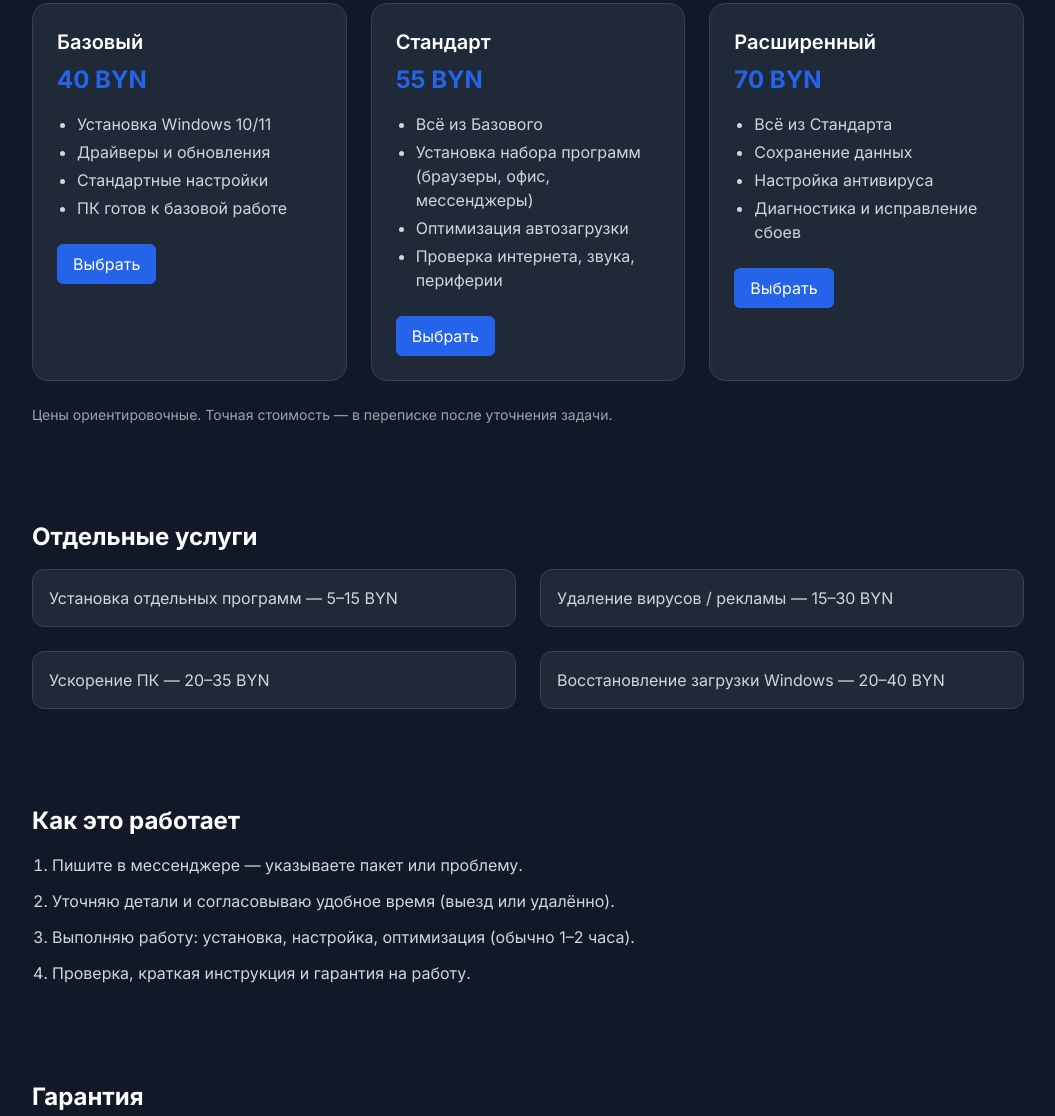
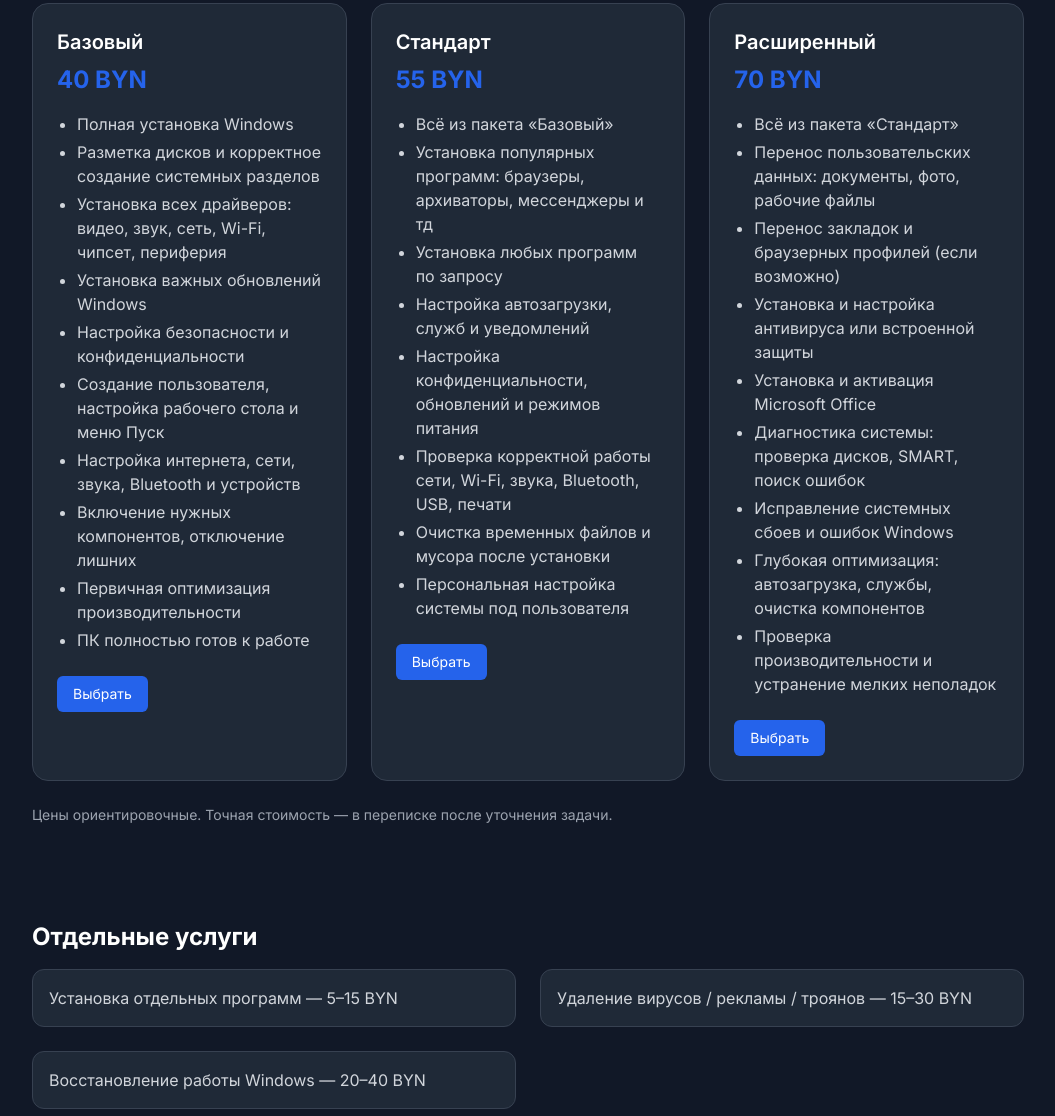
Before and after one commit to Pawwel3l/win_site, a plain HTML site: page index.html in a window 1280 px wide. Shown: the part 800-1916 px from the top of the page, without its empty margins (112-1167 px from the left). Drawn offline with nearby package versions, Linux system fonts and the light colour scheme.

Commit message:
update services info

```diff
--- a/index.html
+++ b/index.html
@@ -247,51 +247,67 @@
 <!-- Packages -->
 <section id="packages" class="max-w-5xl mx-auto px-4 py-12">
   <h2 class="text-2xl font-bold text-white mb-6">Пакеты услуг</h2>
-
   <div class="grid grid-cols-1 md:grid-cols-3 gap-6">
+    <!-- Базовый -->
     <article class="bg-gray-800 border border-gray-700 rounded-2xl p-6">
       <h3 class="text-xl font-semibold text-white">Базовый</h3>
       <div class="mt-2 text-[color:var(--accent)] font-bold text-2xl">40 BYN</div>
       <ul class="mt-4 list-disc ml-5 text-gray-300 space-y-1">
-        <li>Установка Windows 10/11</li>
-        <li>Драйверы и обновления</li>
-        <li>Стандартные настройки</li>
-        <li>ПК готов к базовой работе</li>
+        <li>Полная установка Windows</li>
+        <li>Разметка дисков и корректное создание системных разделов</li>
+        <li>Установка всех драйверов: видео, звук, сеть, Wi-Fi, чипсет, периферия</li>
+        <li>Установка важных обновлений Windows</li>
+        <li>Настройка безопасности и конфиденциальности</li>
+        <li>Создание пользователя, настройка рабочего стола и меню Пуск</li>
+        <li>Настройка интернета, сети, звука, Bluetooth и устройств</li>
+        <li>Включение нужных компонентов, отключение лишних</li>
+        <li>Первичная оптимизация производительности</li>
+        <li>ПК полностью готов к работе</li>
       </ul>
       <div class="mt-6">
-        <a href="#contact" class="inline-block px-4 py-2 bg-[color:var(--accent)] rounded-md text-white">Выбрать</a>
+        <a href="#contact" class="inline-block px-4 py-2 bg-[color:var(--accent)] rounded-md text-white text-sm">Выбрать</a>
       </div>
     </article>
 
+    <!-- Стандарт -->
     <article class="bg-gray-800 border border-gray-700 rounded-2xl p-6">
       <h3 class="text-xl font-semibold text-white">Стандарт</h3>
       <div class="mt-2 text-[color:var(--accent)] font-bold text-2xl">55 BYN</div>
       <ul class="mt-4 list-disc ml-5 text-gray-300 space-y-1">
-        <li>Всё из Базового</li>
-        <li>Установка набора программ (браузеры, офис, мессенджеры)</li>
-        <li>Оптимизация автозагрузки</li>
-        <li>Проверка интернета, звука, периферии</li>
+        <li>Всё из пакета «Базовый»</li>
+        <li>Установка популярных программ: браузеры, архиваторы, мессенджеры и тд</li>
+        <li>Установка любых программ по запросу</li>
+        <li>Настройка автозагрузки, служб и уведомлений</li>
+        <li>Настройка конфиденциальности, обновлений и режимов питания</li>
+        <li>Проверка корректной работы сети, Wi-Fi, звука, Bluetooth, USB, печати</li>
+        <li>Очистка временных файлов и мусора после установки</li>
+        <li>Персональная настройка системы под пользователя</li>
       </ul>
       <div class="mt-6">
-        <a href="#contact" class="inline-block px-4 py-2 bg-[color:var(--accent)] rounded-md text-white">Выбрать</a>
+        <a href="#contact" class="inline-block px-4 py-2 bg-[color:var(--accent)] rounded-md text-white text-sm">Выбрать</a>
       </div>
     </article>
 
+    <!-- Расширенный -->
     <article class="bg-gray-800 border border-gray-700 rounded-2xl p-6">
       <h3 class="text-xl font-semibold text-white">Расширенный</h3>
       <div class="mt-2 text-[color:var(--accent)] font-bold text-2xl">70 BYN</div>
       <ul class="mt-4 list-disc ml-5 text-gray-300 space-y-1">
-        <li>Всё из Стандарта</li>
-        <li>Сохранение данных</li>
-        <li>Настройка антивируса</li>
-        <li>Диагностика и исправление сбоев</li>
+        <li>Всё из пакета «Стандарт»</li>
+        <li>Перенос пользовательских данных: документы, фото, рабочие файлы</li>
+        <li>Перенос закладок и браузерных профилей (если возможно)</li>
+        <li>Установка и настройка антивируса или встроенной защиты</li>
+        <li>Установка и активация Microsoft Office</li>
+        <li>Диагностика системы: проверка дисков, SMART, поиск ошибок</li>
+        <li>Исправление системных сбоев и ошибок Windows</li>
+        <li>Глубокая оптимизация: автозагрузка, службы, очистка компонентов</li>
+        <li>Проверка производительности и устранение мелких неполадок</li>
       </ul>
       <div class="mt-6">
-        <a href="#contact" class="inline-block px-4 py-2 bg-[color:var(--accent)] rounded-md text-white">Выбрать</a>
+        <a href="#contact" class="inline-block px-4 py-2 bg-[color:var(--accent)] rounded-md text-white text-sm">Выбрать</a>
       </div>
     </article>
   </div>
-
   <p class="mt-6 text-sm text-gray-400">Цены ориентировочные. Точная стоимость — в переписке после уточнения задачи.</p>
 </section>
 
@@ -300,9 +316,8 @@
   <h2 class="text-2xl font-bold text-white mb-4">Отдельные услуги</h2>
   <div class="grid grid-cols-1 md:grid-cols-2 gap-6 text-gray-300">
     <div class="bg-gray-800 rounded-xl p-4 border border-gray-700">Установка отдельных программ — 5–15 BYN</div>
-    <div class="bg-gray-800 rounded-xl p-4 border border-gray-700">Удаление вирусов / рекламы — 15–30 BYN</div>
-    <div class="bg-gray-800 rounded-xl p-4 border border-gray-700">Ускорение ПК — 20–35 BYN</div>
-    <div class="bg-gray-800 rounded-xl p-4 border border-gray-700">Восстановление загрузки Windows — 20–40 BYN</div>
+    <div class="bg-gray-800 rounded-xl p-4 border border-gray-700">Удаление вирусов / рекламы / троянов — 15–30 BYN</div>
+    <div class="bg-gray-800 rounded-xl p-4 border border-gray-700">Восстановление работы Windows — 20–40 BYN</div>
   </div>
 </section>
 
@@ -310,9 +325,9 @@
 <section id="how" class="max-w-5xl mx-auto px-4 py-12">
   <h2 class="text-2xl font-bold text-white mb-4">Как это работает</h2>
   <ol class="list-decimal ml-5 text-gray-300 space-y-3">
-    <li>Пишите в мессенджере — указываете пакет или проблему.</li>
-    <li>Уточняю детали и согласовываю удобное время (выезд или удалённо).</li>
-    <li>Выполняю работу: установка, настройка, оптимизация (обычно 1–2 часа).</li>
+    <li>Пишите в мессенджере — указывайте пакет или проблему.</li>
+    <li>Обсудим детали и согласуем удобное время (выезд или удалённо).</li>
+    <li>Выполнение работы: установка, настройка, оптимизация (обычно 1–2 часа).</li>
     <li>Проверка, краткая инструкция и гарантия на работу.</li>
   </ol>
 </section>
@@ -320,7 +335,7 @@
 <section id="guarantee" class="max-w-5xl mx-auto px-4 py-12">
   <h2 class="text-2xl font-bold text-white mb-4">Гарантия</h2>
   <div class="bg-gray-800 rounded-xl p-6 border border-gray-700 text-gray-300">
-    Предоставляется гарантия 7 дней: если я допустил ошибку при установке или настройке программного обеспечения, исправлю её бесплатно.
+    Предоставляется гарантия 7 дней: если я допустил ошибку при установке или настройке, исправлю её бесплатно.
     Гарантия не распространяется на ошибки клиента или аппаратные неисправности.
   </div>
 </section>
@@ -347,17 +362,6 @@
       <summary class="font-semibold">Есть ли гарантия на работу?</summary>
       <p class="mt-2 text-gray-300">Предоставляется гарантия 7 дней: если я допустил ошибку при установке или настройке программного обеспечения, исправлю её бесплатно. Гарантия не распространяется на ошибки клиента или аппаратные неисправности.</p>
     </details>
-
-    <!-- <details class="bg-gray-800 rounded-xl p-4 border border-gray-700">
-      <summary class="font-semibold">Можно ли выбрать отдельные услуги?</summary>
-      <p class="mt-2 text-gray-300">Да, услуги можно выбрать отдельно — установка программ, удаление вирусов, ускорение ПК и т.д.</p>
-    </details> -->
-
-    <!-- <details class="bg-gray-800 rounded-xl p-4 border border-gray-700">
-      <summary class="font-semibold">Что делать после завершения работы?</summary>
-      <p class="mt-2 text-gray-300">После установки и настройки проверяем работу системы, даю краткую инструкцию и рекомендации.</p>
-    </details> -->
-
     <details class="bg-gray-800 rounded-xl p-4 border border-gray-700">
       <summary class="font-semibold">Какая форма оплаты возможна?</summary>
       <p class="mt-2 text-gray-300">Оплата наличными или переводом на карту после выполнения работы.</p>
@@ -380,7 +384,7 @@
     <a href="https://connect.viber.com/business/b3ababb4-d4d8-11f0-a94c-4e2e9062e859" class="flex-1 inline-flex items-center justify-center gap-3 px-4 py-3 bg-[#6b21a8] rounded-lg text-white font-semibold" aria-label="Связаться через Viber">Viber</a>
   </div>
 
-  <!-- <p class="mt-4 text-sm text-gray-400">Приём заявок: будни 18:00–21:00, сб‑вс 10:00–18:00. Зона: Минск.</p> -->
+  <p class="mt-4 text-sm text-gray-400">Приём заявок: круглосуточно.</p>
 </section>
 
 <!-- Плавающая кнопка -->
@@ -389,8 +393,8 @@
 <!-- Footer -->
 <footer class="border-t border-gray-800 mt-12 py-6">
   <div class="max-w-5xl mx-auto px-4 text-center text-sm text-gray-400">
-    © 2025 Установка Windows и настройка ПК. Все права защищены.
-    <div>Дасюкевич П. В. УНП: 123456789</div>
+    © 2025 Winhelp.by. Все права защищены.
+    <div>Дасюкевич П. В. УНП: KK5866440</div>
   </div>
 </footer>
 
```
